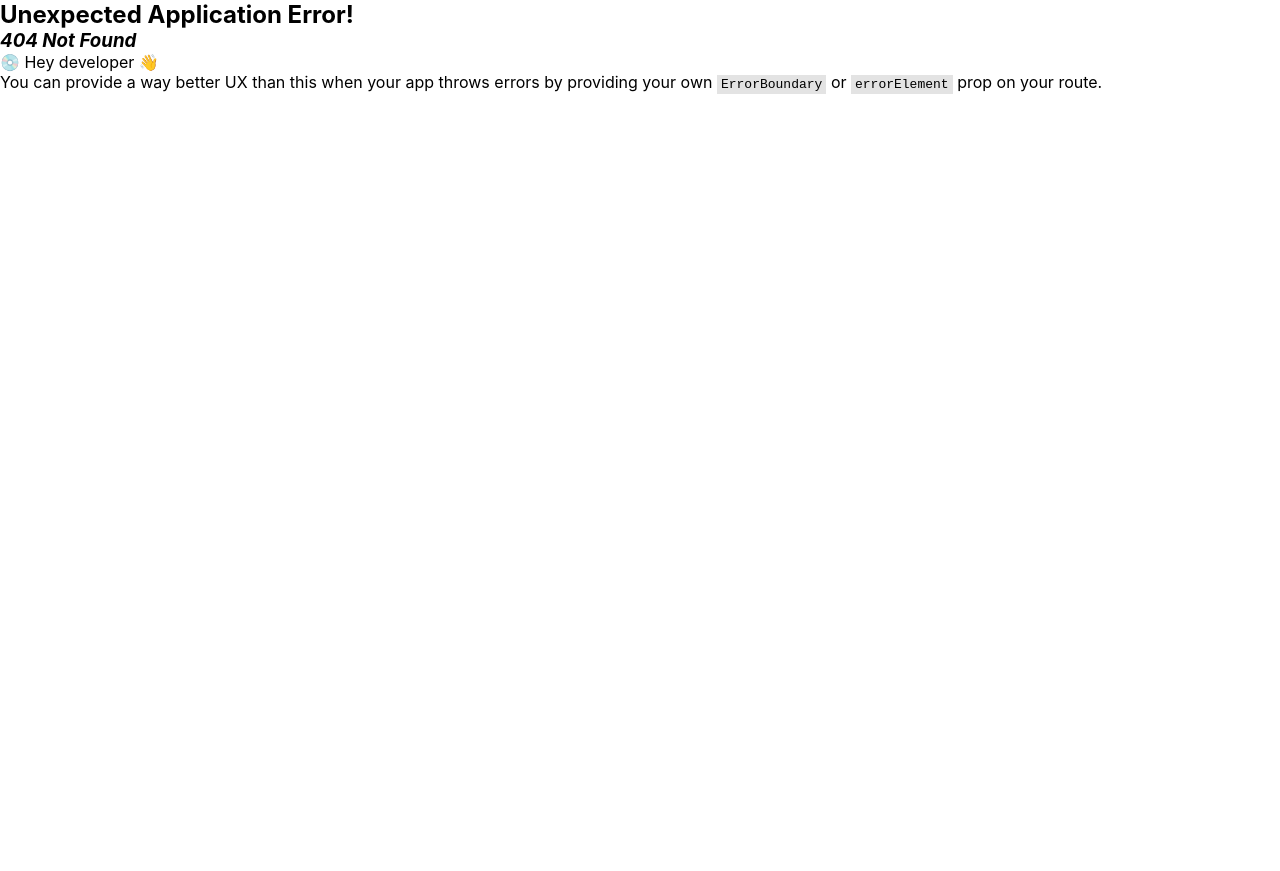
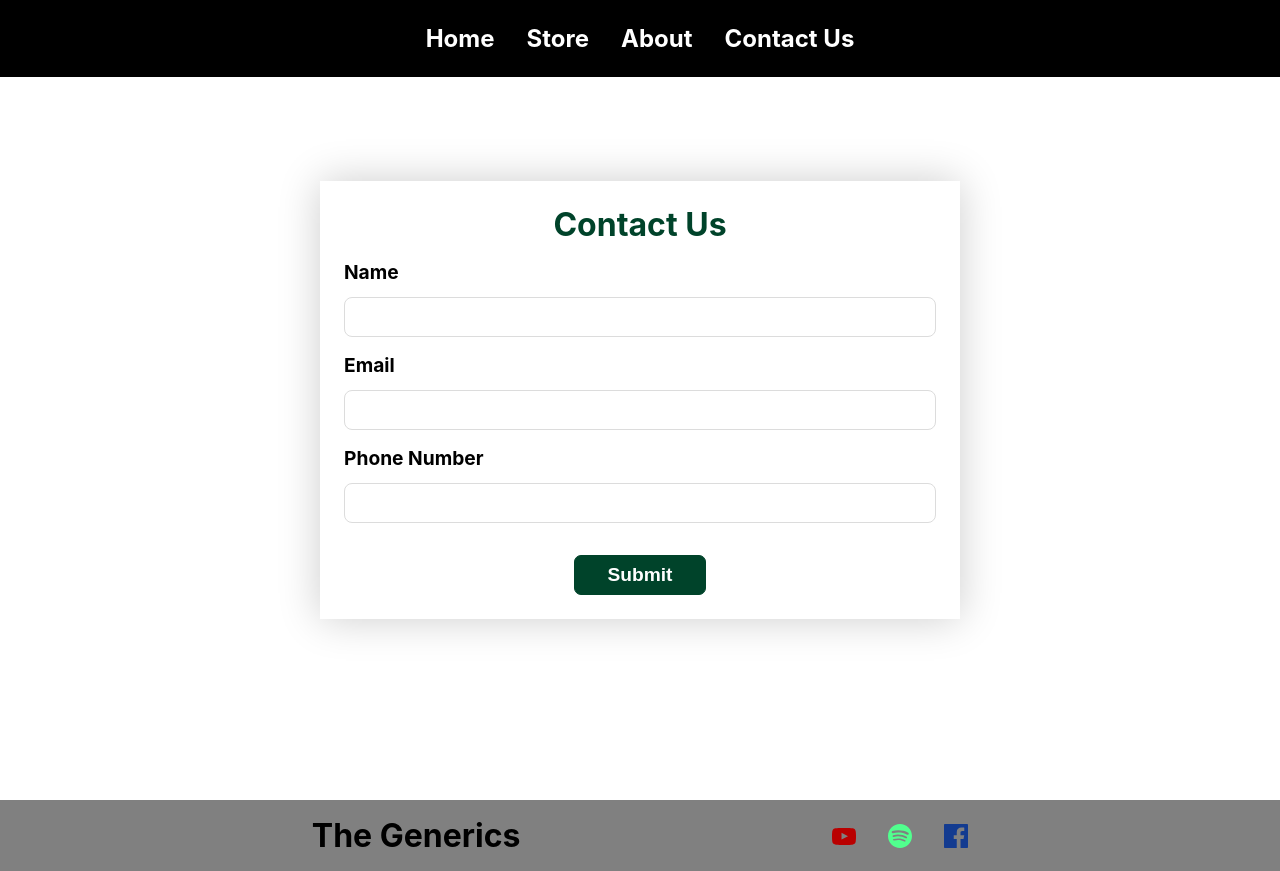
Before and after one commit to axhar-ibraheem/E-commerce-App, a React (Create React App) app: page /contactus in a window 1280 px wide. Before the commit this address had no page. Before the commit the page ends 800 px from the top, so only its background shows below. Built offline with nearby package versions, Linux system fonts and the light colour scheme.

Commit message:
contact us page added

```diff
--- a/src/App.js
+++ b/src/App.js
@@ -3,6 +3,7 @@ import Home from "./Pages/Home";
 import About from "./Pages/About";
 import RootLayout from "./Pages/RootLayout";
 import Store from "./Pages/Store";
+import ContactUs from "./Pages/ContactUs";
 
 const router = createBrowserRouter([
   {
@@ -12,6 +13,7 @@ const router = createBrowserRouter([
       { path: "/", element: <Home /> },
       { path: "/store", element: <Store /> },
       { path: "/about", element: <About></About> },
+      { path: "/contactus", element: <ContactUs></ContactUs> },
     ],
   },
 ]);
--- /dev/null
+++ b/src/Pages/ContactUs.css
@@ -0,0 +1,56 @@
+.contact-container {
+  height: 100vh;
+  width: 100%;
+  display: flex;
+  justify-content: center;
+  align-items: center;
+}
+
+.contact-form {
+  padding: 1.5rem;
+  width: 90%;
+  max-width: 40rem;
+  box-shadow: 0 0 40px rgba(0, 0, 0, 0.2);
+  background-color: rgb(255, 255, 255);
+}
+.contact-title {
+  text-align: center;
+  text-transform: capitalize;
+  padding-bottom: 1rem;
+  color: rgb(0, 67, 42);
+}
+label {
+  display: block;
+  font-size: 1.2rem;
+  font-weight: bold;
+  padding-bottom: 0.8rem;
+}
+input[type="text"],
+input[type="email"],
+input[type="number"] {
+  width: 100%;
+  padding: 0.5rem 0.5rem;
+  font-size: 1.2rem;
+  margin-bottom: 1rem;
+  border-radius: 8px;
+  border: 1.5px solid gainsboro;
+}
+.submit-btn {
+  width: 100%;
+  text-align: center;
+  margin-top: 1rem;
+}
+.submit-btn button {
+  padding: 0.5rem 2rem;
+  background-color: rgb(0, 67, 42);
+  color: white;
+  font-size: 1.2rem;
+  font-weight: bold;
+  cursor: pointer;
+  border-radius: 7px;
+  border: 1.5px solid rgb(0, 67, 42);
+}
+.submit-btn button:hover {
+  background: transparent;
+  color: rgb(0, 67, 42);
+}
--- /dev/null
+++ b/src/Pages/ContactUs.js
@@ -0,0 +1,61 @@
+import "./ContactUs.css";
+import Footer from "../components/Layout/Footer";
+import { useRef } from "react";
+
+const ContactUs = () => {
+  const nameRef = useRef();
+  const emailRef = useRef();
+  const phoneNoRef = useRef();
+
+  const onSubmitHandler = async (e) => {
+    e.preventDefault();
+
+    const details = {
+      name: nameRef.current.value,
+      email: emailRef.current.value,
+      phoneNo: phoneNoRef.current.value,
+    };
+
+    try {
+      const response = await fetch(
+        "https://react-http-4a6c0-default-rtdb.firebaseio.com/contacts.json",
+        {
+          method: "POST",
+          body: JSON.stringify(details),
+        }
+      );
+      // console.log(response.ok);
+    } catch (e) {
+      console.log(e.message);
+    }
+  };
+
+  return (
+    <>
+      <div className="contact-container">
+        <form onSubmit={onSubmitHandler} className="contact-form">
+          <div className="contact-title">
+            <h1>contact us</h1>
+          </div>
+          <label htmlFor="name">Name</label>
+          <input type="text" id="name" name="name" ref={nameRef} />
+          <label htmlFor="email">Email</label>
+          <input type="email" id="email" name="email" ref={emailRef} />
+          <label htmlFor="phoneNumber">Phone Number</label>
+          <input
+            type="number"
+            id="phoneNumber"
+            name="phoneNumber"
+            ref={phoneNoRef}
+          />
+          <div className="submit-btn">
+            <button type="submit">Submit</button>
+          </div>
+        </form>
+      </div>
+      <Footer />
+    </>
+  );
+};
+
+export default ContactUs;
--- a/src/components/Layout/Navbar.js
+++ b/src/components/Layout/Navbar.js
@@ -13,6 +13,9 @@ const Navbar = () => {
         <li className="nav-links">
           <Link to="/about">About</Link>
         </li>
+        <li className="nav-links">
+          <Link to="/contactus">Contact Us</Link>
+        </li>
       </ul>
     </nav>
   );
--- a/src/components/Layout/SectionMerch.css
+++ b/src/components/Layout/SectionMerch.css
@@ -1,27 +1,9 @@
-.merch-section {
-  margin-top: 2rem;
-}
-
-.section-title {
-  text-transform: capitalize;
-  text-transform: uppercase;
+.seeCart-btn {
+  margin-bottom: 2rem;
+  width: 100%;
   text-align: center;
 }
-
-.Card-center {
-  margin: 2rem auto;
-  display: grid;
-  place-items: center;
-  max-width: 1170px;
-}
-
-.merch-btn {
-  margin-bottom: 2rem;
-  width: 100%;
-  display: flex;
-  justify-content: center;
-}
-.merch-btn button {
+.seeCart-btn button {
   width: 7rem;
   padding: 0.5rem 0.8rem;
   border: none;
@@ -32,14 +14,14 @@
   cursor: pointer;
   border: 2px solid rgb(96, 52, 151);
 }
-.merch-btn button:hover {
+.seeCart-btn button:hover {
   background-color: rgba(255, 255, 255, 0.616);
   color: rgb(0, 0, 0);
 }
 @media screen and (min-width: 768px) {
-  .Card-center {
+  .card-center {
     display: grid;
-    grid-template-columns: 1fr 1fr;
+    grid-template-columns: repeat(2, 1fr);
     justify-items: center;
   }
 }
--- a/src/components/Layout/SectionMerch.js
+++ b/src/components/Layout/SectionMerch.js
@@ -19,11 +19,11 @@ const merchArr = [
 ];
 const SectionMerch = () => {
   return (
-    <div className="merch-section">
+    <div className="section">
       <div className="section-title">
         <h1>merch</h1>
       </div>
-      <div className="Card-center">
+      <div className="card-center">
         {merchArr.map((item) => (
           <Card
             key={Math.random()}
@@ -35,7 +35,7 @@ const SectionMerch = () => {
           />
         ))}
       </div>
-      <div className="merch-btn">
+      <div className="seeCart-btn">
         <button>See The Cart</button>
       </div>
     </div>
--- a/src/components/Layout/SectionMusic.css
+++ b/src/components/Layout/SectionMusic.css
@@ -1,21 +1,19 @@
-.music-section {
+.section {
   margin-top: 2rem;
 }
-
 .section-title {
-  text-transform: capitalize;
   text-transform: uppercase;
   text-align: center;
+  letter-spacing: 1.5px;
 }
-
-.Card-center {
+.card-center {
   margin: 2rem auto;
   display: grid;
   place-items: center;
   max-width: 1170px;
 }
 @media screen and (min-width: 768px) {
-  .Card-center {
+  .card-center {
     display: grid;
     grid-template-columns: 1fr 1fr;
     justify-items: center;
--- a/src/components/Layout/SectionMusic.js
+++ b/src/components/Layout/SectionMusic.js
@@ -7,38 +7,38 @@ const productsArr = [
     price: 100,
     imageUrl: "https://prasadyash2411.github.io/ecom-website/img/Album%201.png",
     quantity: 1,
-    id:1,
+    id: 1,
   },
   {
     title: "Black and white Colors",
     price: 50,
     imageUrl: "https://prasadyash2411.github.io/ecom-website/img/Album%202.png",
     quantity: 1,
-    id:2,
+    id: 2,
   },
   {
     title: "Yellow and Black Colors",
     price: 70,
     imageUrl: "https://prasadyash2411.github.io/ecom-website/img/Album%203.png",
     quantity: 1,
-    id:3,
+    id: 3,
   },
   {
     title: "Blue Color",
     price: 100,
     imageUrl: "https://prasadyash2411.github.io/ecom-website/img/Album%204.png",
     quantity: 1,
-    id:4,
+    id: 4,
   },
 ];
 
 const SectionMusic = () => {
   return (
-    <div className="music-section">
+    <div className="section">
       <div className="section-title">
         <h1>music</h1>
       </div>
-      <div className="Card-center">
+      <div className="card-center">
         {productsArr.map((item) => (
           <Card
             key={Math.random()}
--- a/src/components/UI/Card.css
+++ b/src/components/UI/Card.css
@@ -1,12 +1,14 @@
 .card-title {
   text-align: center;
   padding: 0.5rem 0.5rem;
+  font-size: 1.2rem;
+  font-weight: bold;
 }
 .cards {
   margin: 2rem 0;
-  background: rgb(255, 255, 255);
   box-shadow: 0 0 40px rgba(0, 0, 0, 0.2);
-  border-radius: 0.3rem;
+  display: grid;
+  grid-template-rows: auto 300px auto;
 }
 .card-info {
   padding: 1rem 1rem;
@@ -14,11 +16,10 @@
   display: flex;
   justify-content: space-between;
   align-items: center;
-  border-top: 1px solid grey;
 }
 .card-info p {
   font-weight: bold;
-  font-size: 1.5rem;
+  font-size: 1.2rem;
 }
 .card-info button {
   width: 7rem;
@@ -39,6 +40,7 @@
 }
 .card-image img {
   transition: 0.8s all ease-in-out;
+  object-fit: contain;
 }
 .card-image img:hover {
   transform: scale(1.5);
--- a/src/components/UI/Card.js
+++ b/src/components/UI/Card.js
@@ -12,10 +12,10 @@ const Card = (props) => {
   return (
     <div className="cards">
       <div className="card-title">
-        <h2>{props.title}</h2>
+        <span>{props.title}</span>
       </div>
       <div className="card-image">
-        <img src={props.image} alt="" />
+        <img src={props.image} alt="a product" />
       </div>
       <div className="card-info">
         <p>${props.price}</p>
```
